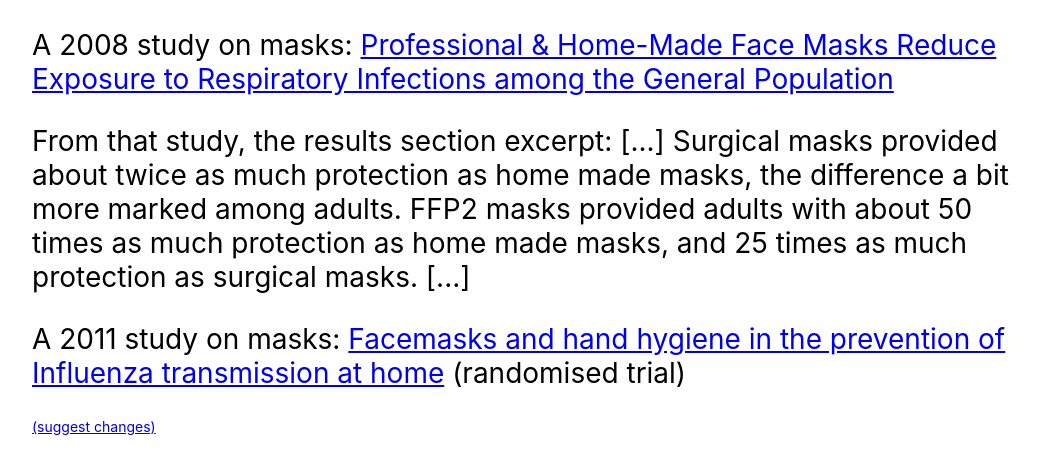
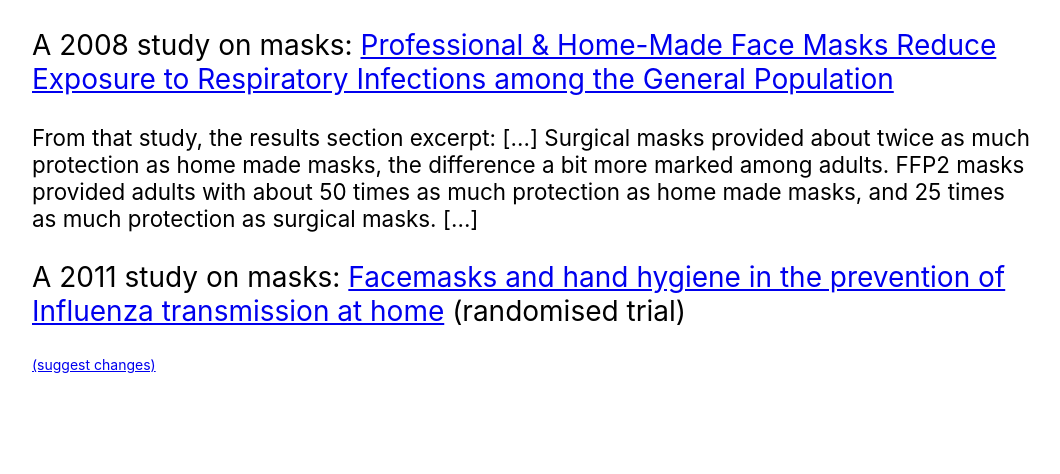
Before and after one commit to cv-masks/cv-masks.github.io, a plain HTML site: page index.html in a window 1280 px wide. Shown: the whole page, without its empty margins (108-1168 px from the left). Drawn offline with Linux system fonts and the light colour scheme.

Commit message:
Update index.html

```diff
--- a/index.html
+++ b/index.html
@@ -32,7 +32,7 @@
 	Home-Made Face Masks Reduce Exposure to Respiratory Infections among
 	the General Population</a> </p>
 
-	<p>From that study, the results section excerpt: [...] Surgical masks provided about twice as much protection as home made
+<p style="font-size: 80%">From that study, the results section excerpt: [...] Surgical masks provided about twice as much protection as home made
 		masks, the difference a bit more marked among adults. FFP2 masks provided adults
 		with about 50 times as much protection as home made masks, and 25 times as much
 		protection as surgical masks. [...]</p>
```
